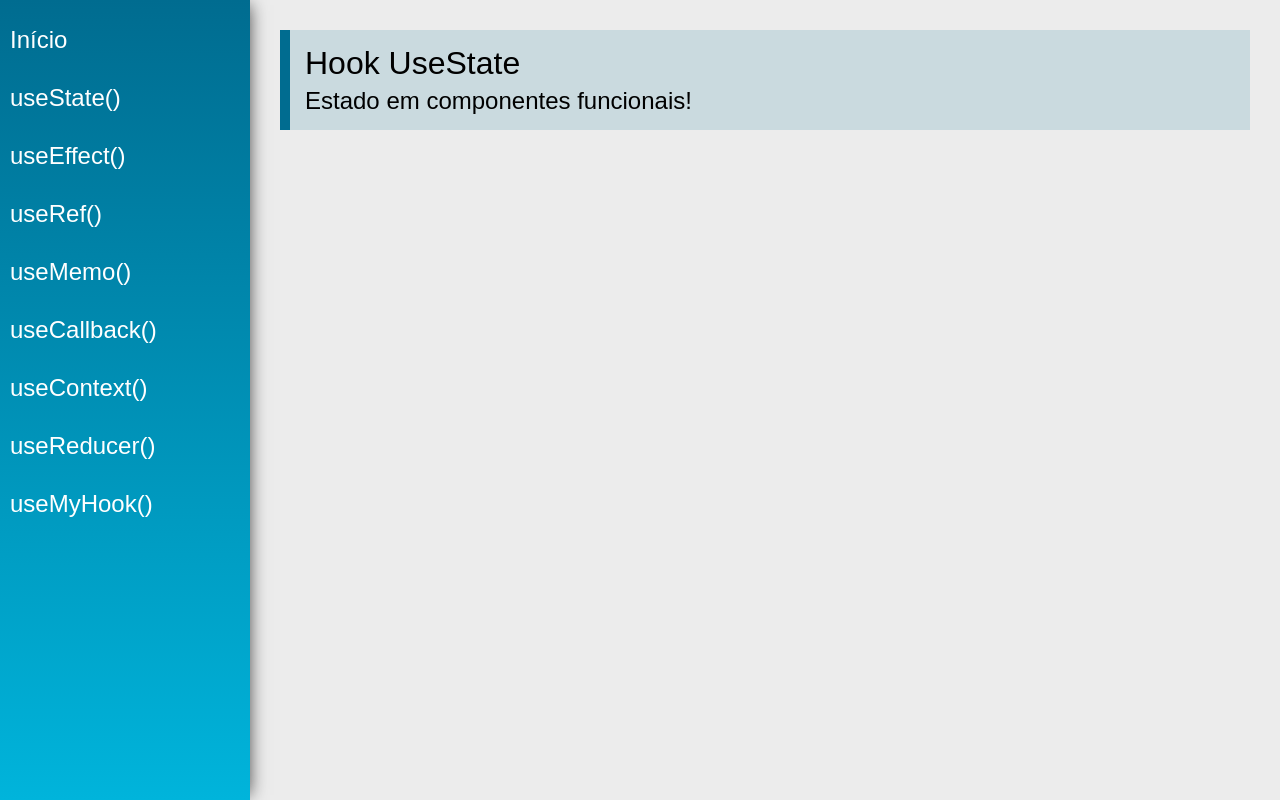
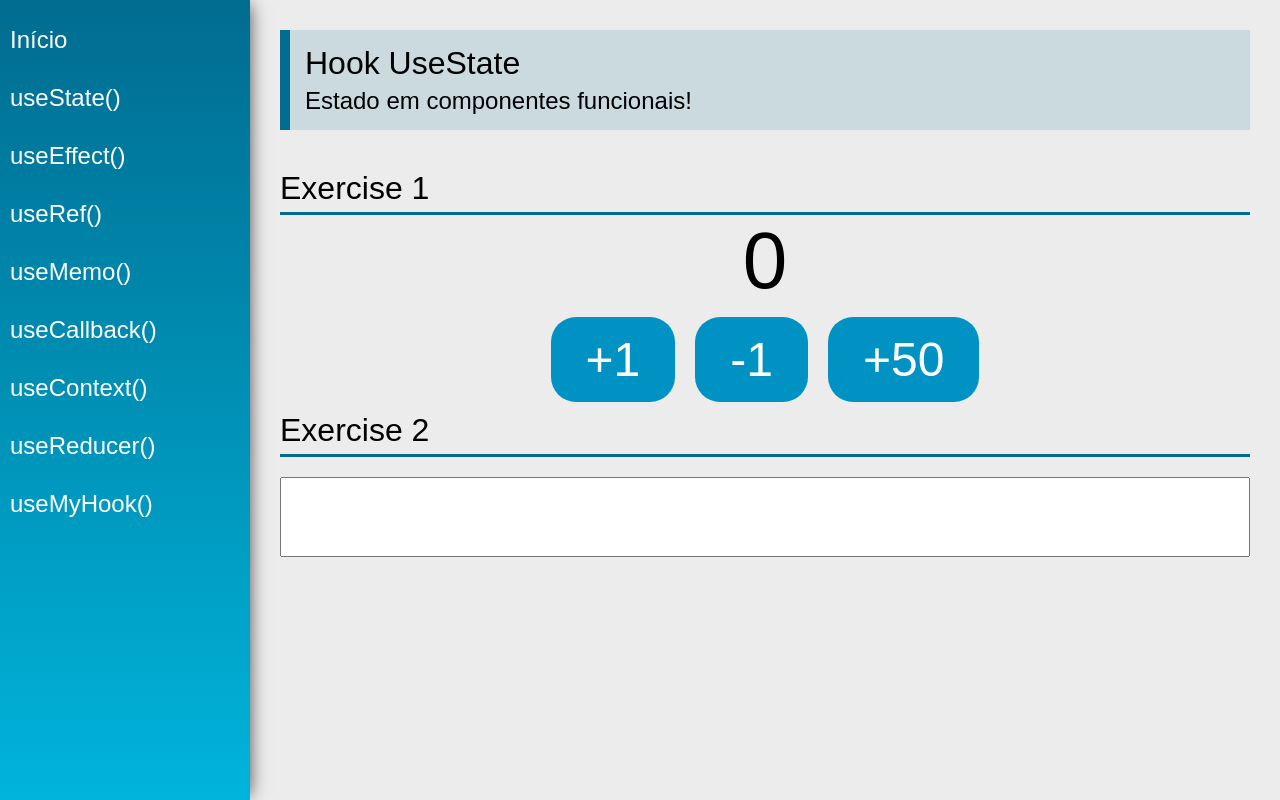
Before and after one commit to Guihenr1/react-hooks, a React (Create React App) app: page /useState in a window 1280 px wide. Built offline with nearby package versions, Linux system fonts and the light colour scheme.

Commit message:
UseState

```diff
--- a/src/views/examples/UseState.jsx
+++ b/src/views/examples/UseState.jsx
@@ -1,13 +1,30 @@
-import React from 'react'
+import React, { useState } from 'react'
 import PageTitle from '../../components/layout/PageTitle'
+import SectionTitle from '../../components/layout/SectionTitle';
 
 const UseState = (props) => {
+    const [count, setCount] = useState(0);
+    const [text, setText] = useState("");
+
     return (
         <div className="UseState">
             <PageTitle
                 title="Hook UseState"
                 subtitle="Estado em componentes funcionais!"
             />
+
+            <SectionTitle title="Exercise 1" />
+            <div className="center">
+                <div className="text">{count}</div>
+                <div>
+                    <button className="btn" onClick={() => setCount(count + 1)}>+1</button>
+                    <button className="btn" onClick={() => setCount(count - 1)}>-1</button>
+                    <button className="btn" onClick={() => setCount(c => c + 50)}>+50</button>
+                </div>
+            </div>
+
+            <SectionTitle title="Exercise 2" />
+            <input type="text" className="input" value={text} onChange={(e) => setText(e.target.value)}/>
         </div>
     )
 }
```
